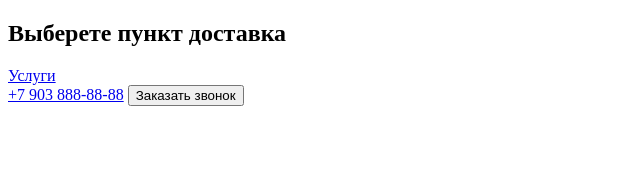
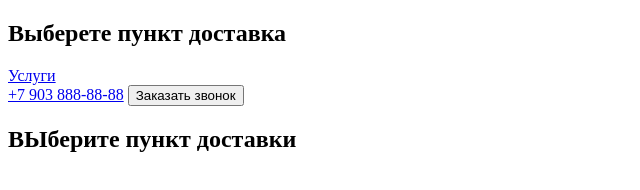
Before and after one commit to br1ckzzz/speacial-app, a plain HTML site: page index.html in a window 1280 px wide. Shown: the whole page, without its empty margins (0-640 px from the left). Drawn offline with Linux system fonts and the light colour scheme.

Commit message:
basket delivery options block added

```diff
--- a/index.html
+++ b/index.html
@@ -19,5 +19,6 @@
             <button>Заказать звонок</button>
         </div>
     </header>
+<h2>ВЫберите пункт доставки</h2>
 </body>
 </html>
```
